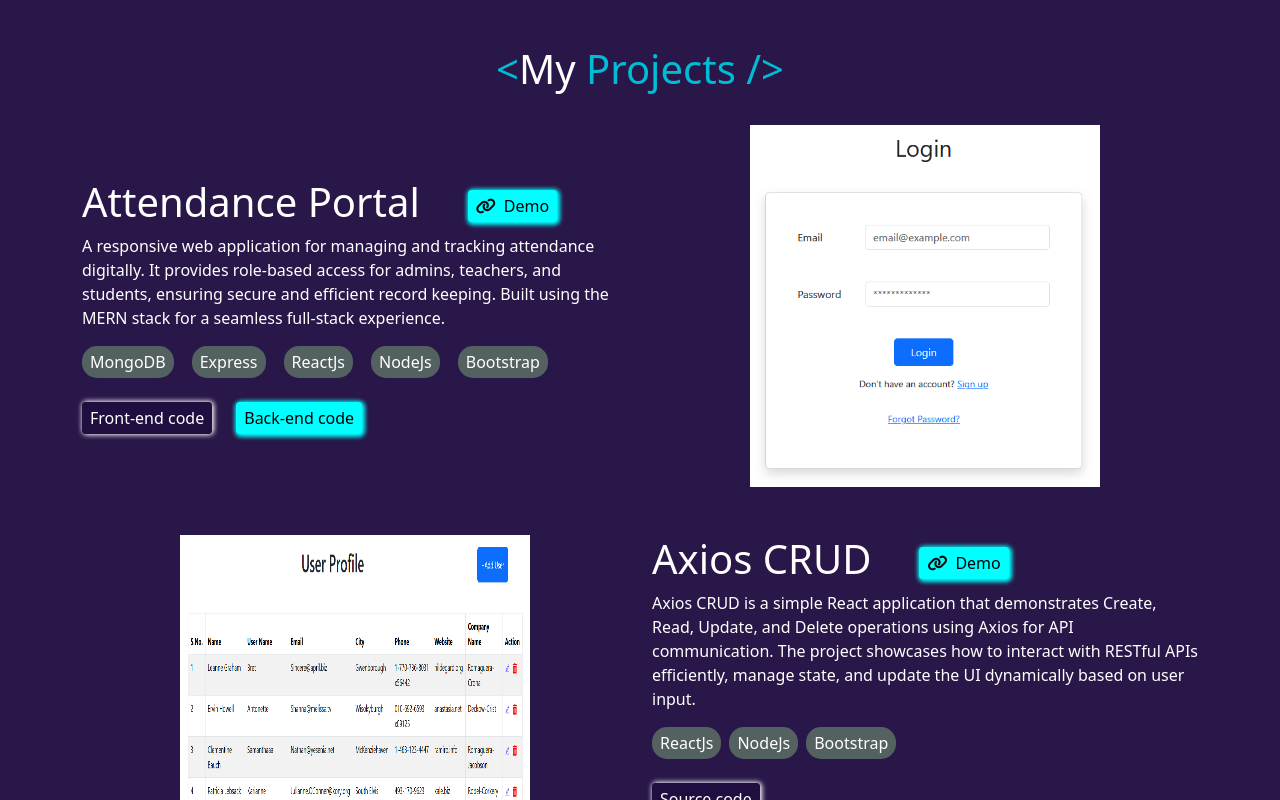
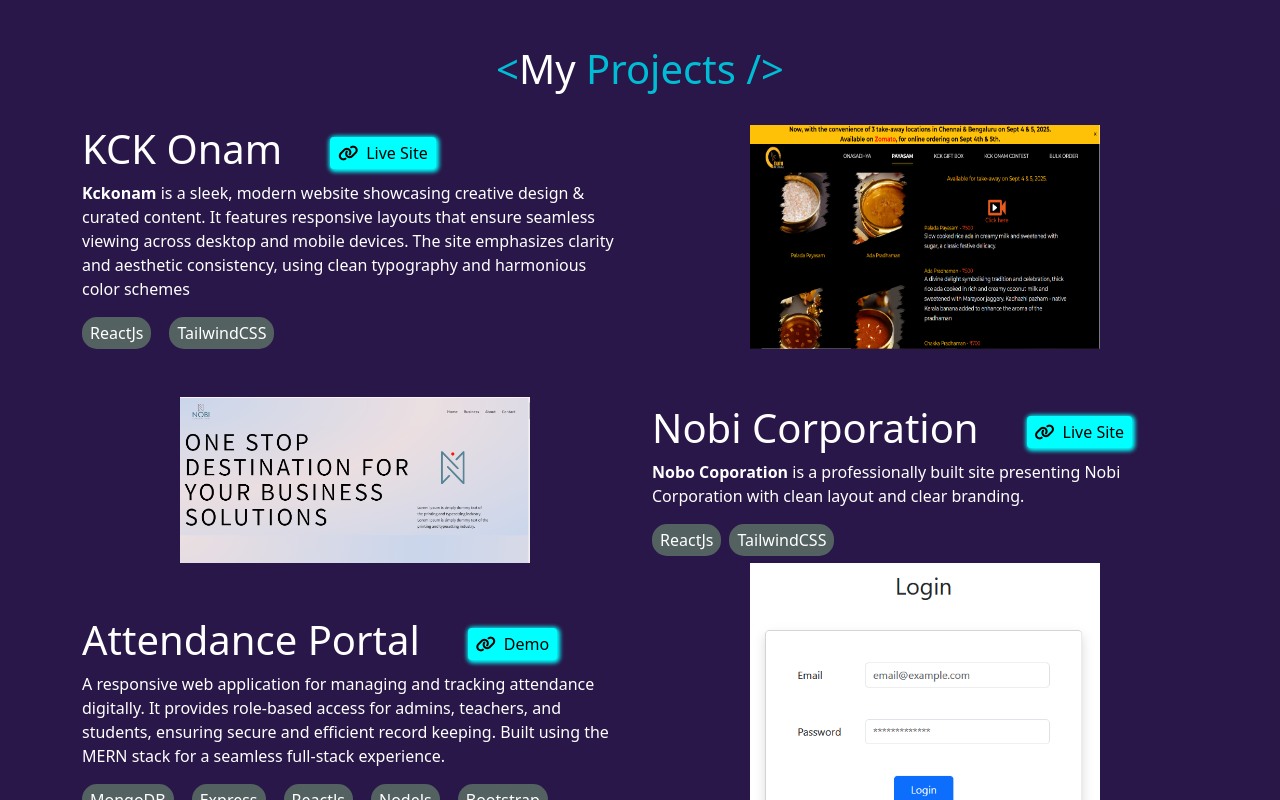
Before and after one commit to Ramyadevi-web/My-Portfolio, a React (Vite) app: page / in a window 1280 px wide. Shown: the part 2080-2880 px from the top of the page. Built offline with nearby package versions, Linux system fonts and the light colour scheme.

Commit message:
KCK and Nobi added  in projects

```diff
--- a/src/components/Home.jsx
+++ b/src/components/Home.jsx
@@ -39,7 +39,7 @@
           <div className='d-flex justify-items-center justify-content-center'>
             <Button variant="info" className='pointer' id='resume-download'>
               <span>
-                <a href='https://drive.google.com/file/d/1MoUaiuhQlD72rXZyEoJPuYFcvkYa0txV/view?usp=sharing' target='_blank' download>
+                <a href='https://drive.google.com/file/d/1dFphAbBgpcpiUbKrom1lMcU5UBdrOB1L/view?usp=drive_link' target='_blank' download>
                 Download Resume
                 </a>
               </span>
--- a/src/components/Project.jsx
+++ b/src/components/Project.jsx
@@ -20,6 +20,11 @@
         'NodeJs',
         'Bootstrap'
     ]
+
+    const techStackTailwind = [
+      'ReactJs',
+      'TailwindCSS'
+    ]
   return (
 
 <section className="container-fluid even-div py-5" id='project'>
@@ -27,6 +32,77 @@
          <h1><span className='blue-text'>&lt;</span>My <span className='blue-text'>Projects /&gt;</span></h1>
      </div>
      <div className='container'>
+
+       {/* KCK Project */}
+     <div className='row'>
+        <div className='col-12 col-lg-6 order-lg-1 d-flex justify-content-center'>
+         <img src="/KCK.PNG" className='project-image' alt='project screenshot'/>
+        </div>
+        <div className='col-12 mt-4 col-lg-6 mt-lg-0 justify-content-center align-items-center align-content-center
+         justify-items-center'>
+         <div className=' d-flex align-items-center align-content-center
+         justify-items-center'>
+            <h1 className='text-white me-5'>KCK Onam</h1>
+            <div className='project-button ps-2 pt-3 pb-3 pe-2 d-flex align-content-center
+            align-items-center'>
+              <a href='https://www.kckonam.com/' className='text-decoration-none'
+              style={{ all:'unset' }} target='_blank'>
+               <i class="fa-solid fa-link me-2"></i>
+                <span>Live Site</span>
+              </a>
+            </div>
+        </div>
+            <p className='text-white'><span className='fw-bold'>Kckonam</span> is a sleek, modern website showcasing creative design & curated content.
+It features responsive layouts that ensure seamless viewing across desktop and mobile devices.
+The site emphasizes clarity and aesthetic consistency, using clean typography and harmonious color schemes
+            </p>
+            <div className='d-flex tech-stack'>
+                {
+                    techStackTailwind.map((tech,index)=>(
+                        <div className='tech-button ps-2 pt-3 pb-3 pe-2 me-2 d-flex align-content-center
+                          align-items-center' key={index}>
+                         {tech}
+                        </div>
+                    ))
+                }
+            </div>
+        </div>
+     </div>
+
+     {/* Nobi Corporation */}
+     <div className='row mt-5'>
+        <div className='col-12 col-lg-6 d-flex justify-content-center'>
+         <img src="/Nobi.PNG" className='project-image order-lg-2' alt='project screenshot'/>
+        </div>
+        <div className='col-12 mt-4 col-lg-6 mt-lg-0 justify-content-center align-items-center align-content-center
+         justify-items-center'>
+         <div className=' d-flex align-items-center align-content-center
+         justify-items-center'>
+            <h1 className='text-white me-5'>Nobi Corporation</h1>
+            <div className='project-button ps-2 pt-3 pb-3 pe-2 d-flex align-content-center
+            align-items-center'>
+              <a href='https://www.nobicorporation.com/' className='text-decoration-none'
+              style={{ all:'unset' }} target='_blank'>
+                <i class="fa-solid fa-link me-2"></i>
+                <span>Live Site</span>
+                </a>
+            </div>
+        </div>
+            <p className='text-white'>
+               <span className='fw-bold'>Nobo Coporation</span> is a professionally built site presenting Nobi Corporation with clean layout and clear branding.
+            </p>
+            <div className='d-flex'>
+                {
+                    techStackTailwind.map((tech,index)=>(
+                        <div className='tech-button ps-2 pt-3 pb-3 pe-2 me-2 d-flex align-content-center
+                          align-items-center' key={index}>
+                         {tech}
+                        </div>
+                    ))
+                }
+            </div>
+        </div>
+     </div>
       {/* Attendance Portal Project */}
      <div className='row'>
         <div className='col-12 col-lg-6 order-lg-1 d-flex justify-content-center'>
@@ -39,10 +115,11 @@
             <h1 className='text-white me-5'>Attendance Portal</h1>
             <div className='project-button ps-2 pt-3 pb-3 pe-2 d-flex align-content-center
             align-items-center'>
-            <a href='https://attendanceportalcapstone.netlify.app/' className='text-decoration-none'
+              <a href='https://attendanceportalcapstone.netlify.app/' className='text-decoration-none'
               style={{ all:'unset' }} target='_blank'>
-                <i class="fa-solid fa-link me-2"></i>Demo
-            </a>
+               <i class="fa-solid fa-link me-2"></i>
+                <span>Demo</span>
+              </a>
             </div>
         </div>
             <p className='text-white'>A responsive web application for managing and tracking attendance digitally.
@@ -76,12 +153,10 @@
               </div>
             </div>
         </div>
-
-
      </div>
 
      {/* Axios CRUD */}
-      <div className='row mt-5'>
+     <div className='row mt-5'>
         <div className='col-12 col-lg-6 d-flex justify-content-center'>
          <img src="/crud.PNG" className='project-image order-lg-2' alt='project screenshot'/>
         </div>
@@ -94,7 +169,9 @@
             align-items-center'>
               <a href='https://axioscrudoperations.netlify.app/' className='text-decoration-none'
               style={{ all:'unset' }} target='_blank'>
-                <i class="fa-solid fa-link me-2"></i>Demo</a>
+                <i class="fa-solid fa-link me-2"></i>
+                <span>Demo</span>
+                </a>
             </div>
         </div>
             <p className='text-white'>Axios CRUD is a simple React application that demonstrates Create, Read, Update, and Delete operations using Axios for API communication.
@@ -138,7 +215,8 @@
             align-items-center'>
               <a href='https://charming-kangaroo-686016.netlify.app/' className='text-decoration-none'
               style={{ all:'unset' }} target='_blank'>
-               <i class="fa-solid fa-link me-2"></i>Demo
+               <i class="fa-solid fa-link me-2"></i>
+                <span>Demo</span>
               </a>
             </div>
         </div>
@@ -169,7 +247,7 @@
       </div>
 
       {/* React Router Demo */}
-        <div className='row mt-5'>
+      <div className='row mt-5'>
         <div className='col-12 col-lg-6 d-flex justify-content-center order-lg-1'>
          <img src="/router.PNG" className='project-image ' alt='project screenshot'/>
         </div>
@@ -182,7 +260,8 @@
             align-items-center'>
               <a href='https://cerulean-pasca-12bc54.netlify.app/' className='text-decoration-none'
               style={{ all:'unset' }} target='_blank'>
-               <i class="fa-solid fa-link me-2"></i>Demo
+               <i class="fa-solid fa-link me-2"></i>
+               <span>Demo</span>
               </a>
             </div>
         </div>
@@ -227,7 +306,8 @@
             align-items-center'>
               <a href='https://shoppingpagecontextapi.netlify.app/' className='text-decoration-none'
               style={{ all:'unset' }} target='_blank'>
-               <i class="fa-solid fa-link me-2"></i>Demo
+               <i class="fa-solid fa-link me-2"></i>
+                <span>Demo</span>
               </a>
             </div>
         </div>
```
Also changed, not shown: public/KCK.PNG (added), public/Nobi.PNG (added).
